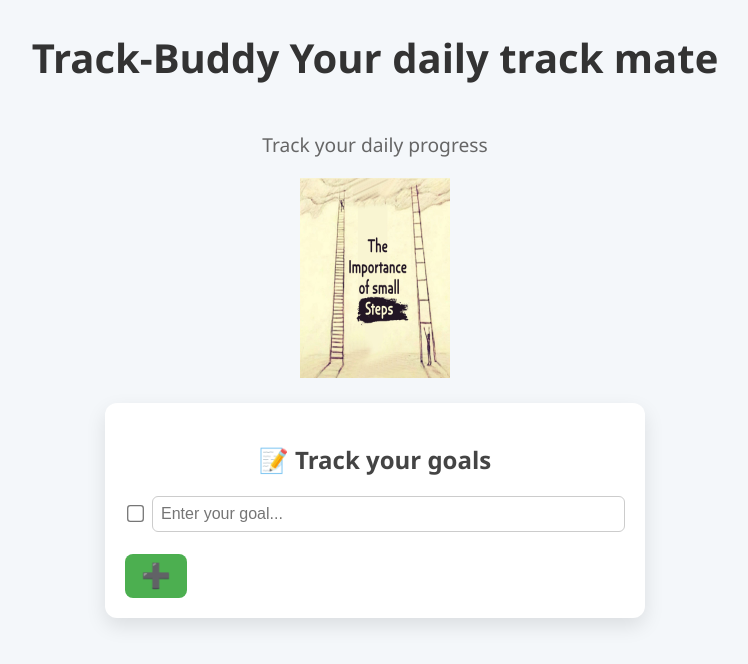
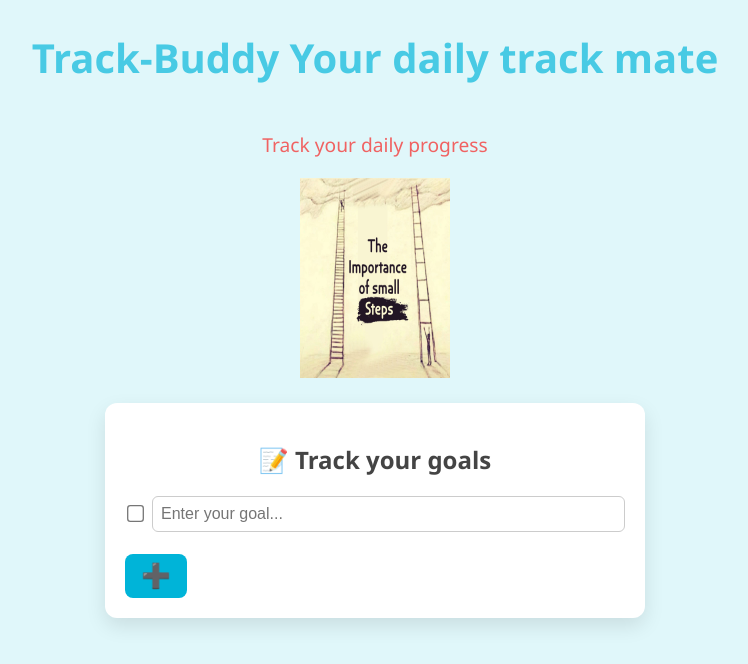
Before and after one commit to Aditya01Programmer/Track-Mate, a plain HTML site: page index.html in a window 1280 px wide. Shown: the whole page, without its empty margins (265-1013 px from the left). Drawn offline with Linux system fonts and the light colour scheme.

Commit message:
Update style.css

```diff
--- a/style.css
+++ b/style.css
@@ -1,6 +1,6 @@
 body {
   font-family: 'Segoe UI', Tahoma, Geneva, Verdana, sans-serif;
-  background: #f4f7fa;
+  background: #e0f7fa;
   margin: 0;
   padding: 0;
   display: flex;
@@ -12,12 +12,12 @@ h1 {
   margin-top: 30px;
   font-size: 2.5rem;
   text-align: center;
-  color: #333;
+  color:#48cae4 ;
 }
 
 .para {
   font-size: 1.2rem;
-  color: #666;
+  color: #f06262;
   margin-bottom: 20px;
 }
 
@@ -44,6 +44,7 @@ img {
   display: flex;
   align-items: center;
   margin-bottom: 12px;
+  background :#ffffff;
 }
 
 .task input[type="checkbox"] {
@@ -64,7 +65,7 @@ button {
   font-size: 1.5rem;
   padding: 8px 16px;
   border: none;
-  background-color: #4caf50;
+  background-color: #00b4d8;
   color: white;
   border-radius: 8px;
   cursor: pointer;
@@ -72,10 +73,10 @@ button {
 }
 
 button:hover {
-  background-color: #45a049;
+  background-color: #0096c7;
 }
 
 .checked {
   text-decoration: line-through;
-  color: #999;
+  color: gray;
 }
```
